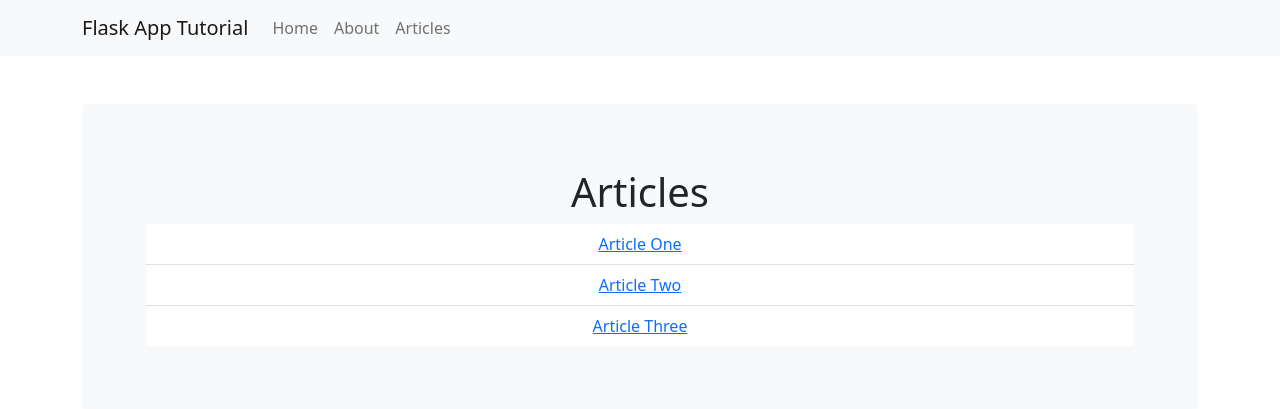
After one commit to d99mli/flask-app-turorial, a Flask app: page /articles in a window 1280 px wide. The commit adds this page. Shown: the top 409 px of the page. Run offline with Flask 2, Linux system fonts and the light colour scheme.

Commit message:
add routing to articles with bug

```diff
--- a/app.py
+++ b/app.py
@@ -1,6 +1,9 @@
 from flask import Flask, render_template
+from data import Articles
 
 app = Flask(__name__)
+
+Articles = Articles()
 
 
 @app.route('/')
@@ -8,5 +11,20 @@ def index():
     return render_template('home.html')
 
 
+@app.route('/about')
+def about():
+    return render_template('about.html')
+
+
+@app.route('/articles')
+def articles():
+    return render_template('articles.html', articles=Articles)
+
+
+@app.route('/article/<page_id>')
+def article(page_id):
+    return render_template('article.html', id=page_id)
+
+
 if __name__ == '__main__':
     app.run(debug=True)
--- /dev/null
+++ b/templates/article.html
@@ -0,0 +1,5 @@
+{% extends 'layout.html' %}
+
+{% block body %}
+<h1>{{id}}</h1>
+{% endblock %}
--- /dev/null
+++ b/templates/articles.html
@@ -0,0 +1,14 @@
+{% extends 'layout.html' %}
+
+{% block body %}
+<div class="card bg-light border-0 rounded mt-5 p-5" style="width: 100%;">
+    <div class="card-body text-center">
+      <h1 class="card-title">Articles</h1>
+      <ul class="list-group list-group-flush">
+        {% for article in articles %}
+            <li class="list-group-item"><a href="/">{{article.title}}</a></li>
+        {% endfor %}
+      </ul>
+    </div>
+  </div>
+{% endblock %}
--- /dev/null
+++ b/templates/includes/_navbar.html
@@ -0,0 +1,21 @@
+<nav class="navbar navbar-expand-lg navbar-light bg-light">
+    <div class="container">
+      <a class="navbar-brand" href="/">Flask App Tutorial</a>
+      <button class="navbar-toggler" type="button" data-bs-toggle="collapse" data-bs-target="#navbarNav" aria-controls="navbarNav" aria-expanded="false" aria-label="Toggle navigation">
+        <span class="navbar-toggler-icon"></span>
+      </button>
+      <div class="collapse navbar-collapse" id="navbarNav">
+        <ul class="navbar-nav">
+          <li class="nav-item">
+            <a class="nav-link" aria-current="page" href="/">Home</a>
+          </li>
+          <li class="nav-item">
+            <a class="nav-link" href="/about">About</a>
+          </li>
+          <li class="nav-item">
+            <a class="nav-link" href="/articles">Articles</a>
+          </li>
+        </ul>
+      </div>
+    </div>
+  </nav>
--- a/templates/layout.html
+++ b/templates/layout.html
@@ -4,11 +4,17 @@
     <meta charset="UTF-8">
     <meta http-equiv="X-UA-Compatible" content="IE=edge">
     <meta name="viewport" content="width=device-width, initial-scale=1.0">
+    <link href="https://cdn.jsdelivr.net/npm/bootstrap@5.1.3/dist/css/bootstrap.min.css"
+        rel="stylesheet" integrity="sha384-1BmE4kWBq78iYhFldvKuhfTAU6auU8tT94WrHftjDbrCEXSU1oBoqyl2QvZ6jIW3" crossorigin="anonymous">
     <title>Flask-App-Tutorial</title>
 </head>
 <body>
-    {% block body %}
+    {% include 'includes/_navbar.html' %}
+    <div class="container">
+        {% block body %} {% endblock %}
+    </div>
 
-    {% endblock %}
+    <script src="https://cdn.jsdelivr.net/npm/bootstrap@5.1.3/dist/js/bootstrap.bundle.min.js"
+        integrity="sha384-ka7Sk0Gln4gmtz2MlQnikT1wXgYsOg+OMhuP+IlRH9sENBO0LRn5q+8nbTov4+1p" crossorigin="anonymous"></script>
 </body>
 </html>
```
Also changed, not shown: data.py (added, +25 -0 lines), templates/about.html (added, +10 -0 lines), templates/home.html (+6 -1 lines).
